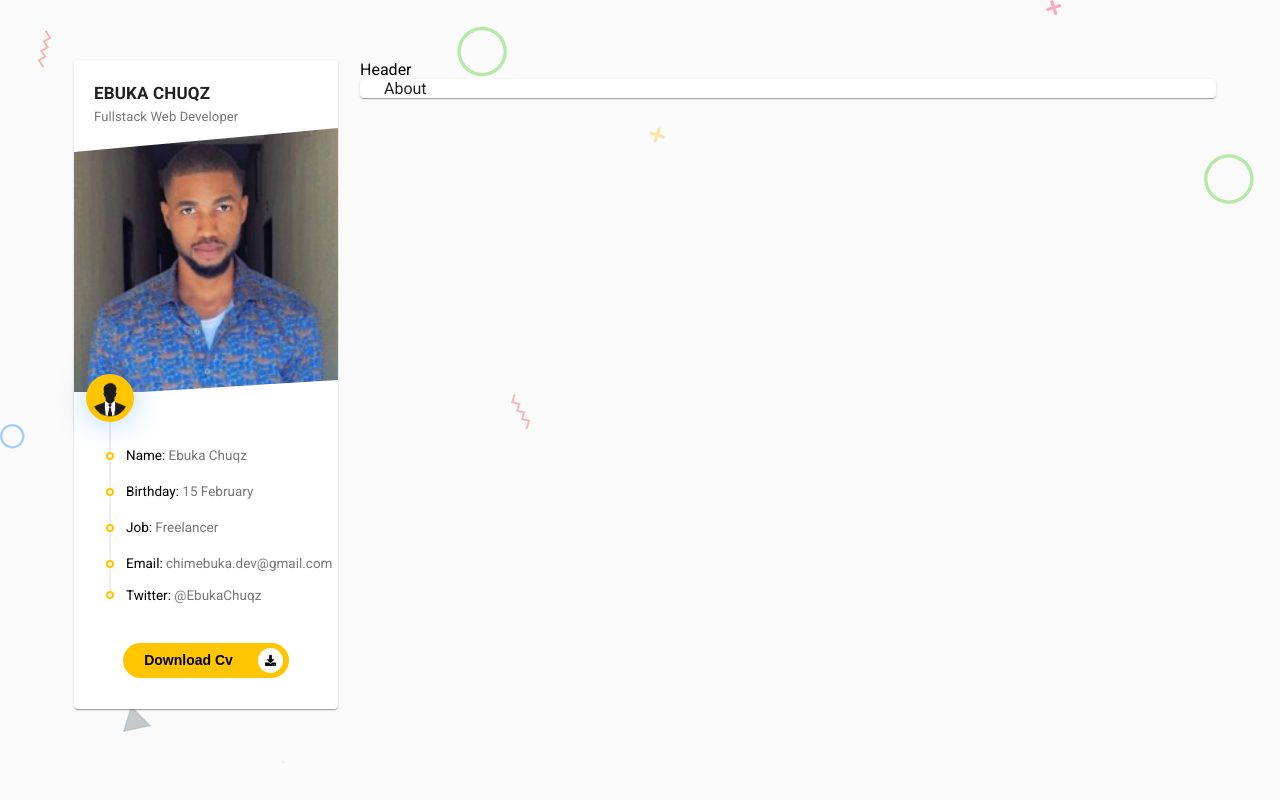
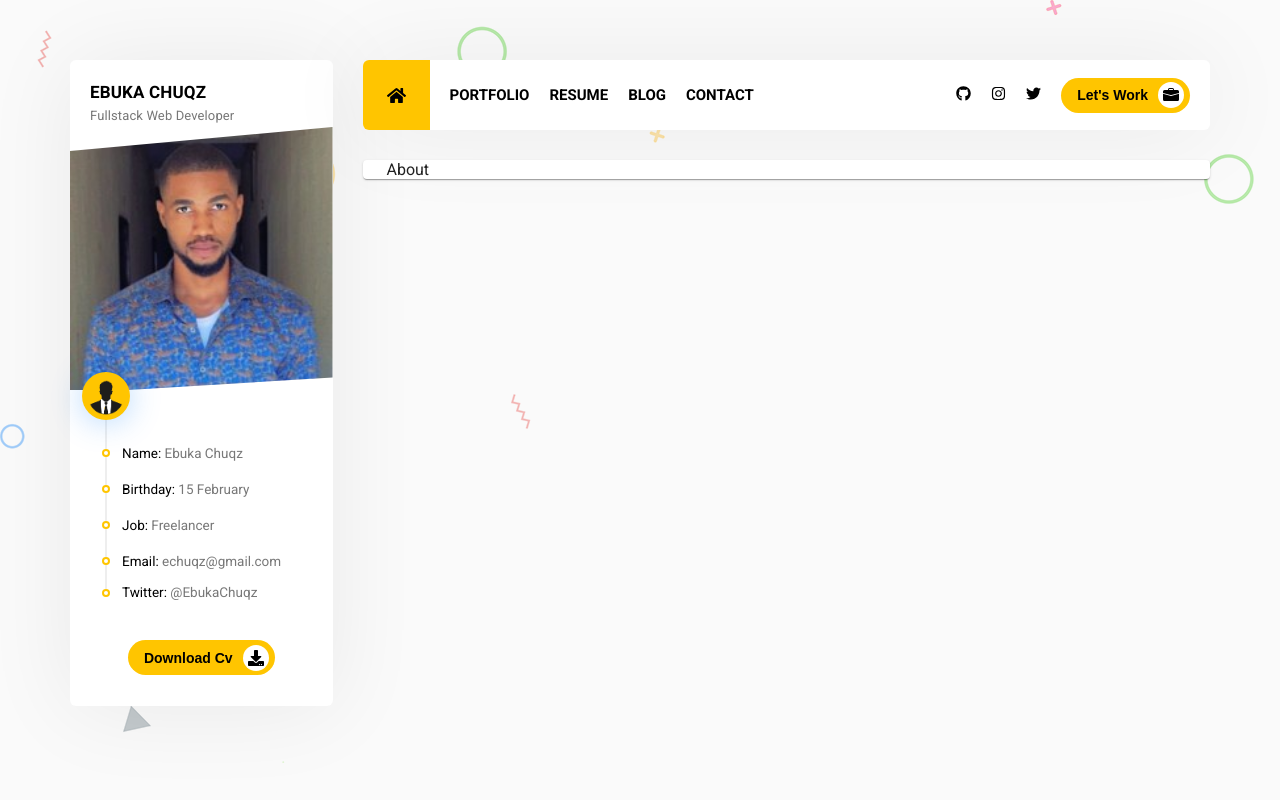
Before and after one commit to Ebukachuqz/my-website, a React (Create React App) app: page / in a window 1280 px wide. Built offline with nearby package versions, Linux system fonts and the light colour scheme.

Commit message:
Designed Header and Navs

```diff
--- a/src/App.js
+++ b/src/App.js
@@ -8,33 +8,45 @@ import Resume from "./pages/Resume/Resume";
 import Blog from "./pages/Blog/Blog";
 import Porfolio from "./pages/Porfolio/Porfolio";
 
-const MainContainer = styled(Container)`
-  margin-top: 60px;
+const MainContainer = styled("div")`
+  width: 100%;
+  max-width: 1170px;
+  margin: 60px auto 20px;
+
+  @media (max-width: 992px) {
+    max-width: 750px;
+  }
+`;
+
+const GridItem = styled(Grid)`
+  width: 100%;
+  position: relative;
+  padding: 0 15px;
 `;
 
 const App = () => {
   return (
     <MainContainer>
-      <Grid container spacing={4}>
-        <Grid item xs={12} md={3}>
+      <BrowserRouter>
+        <Grid container>
+          <GridItem item xs={12} md1={4} lg={3}>
             <Profile />
-        </Grid>
-        <Grid item xs={12} md={9}>
+          </GridItem>
+          <GridItem item xs={12} md1={8} lg={9}>
             <Header />
             <Paper>
               <Container>
-              <BrowserRouter>
                 <Routes>
                   <Route path="/" element={<About />} />
                   <Route path="/resume" element={<Resume />} />
                   <Route path="/blog" element={<Blog />} />
                   <Route path="/porfolio" element={<Porfolio />} />
                 </Routes>
-              </BrowserRouter>
               </Container>
             </Paper>
+          </GridItem>
         </Grid>
-      </Grid>
+      </BrowserRouter>
     </MainContainer>
   );
 };
--- a/src/components/GenericButton/GenericButton.jsx
+++ b/src/components/GenericButton/GenericButton.jsx
@@ -11,26 +11,27 @@ const GenericBtn = styled("button")`
   display: flex;
   justify-content: center;
   align-items: center;
+  transition: 350ms ease-in background;
 
   p {
     font-weight: bold;
     font-size: 14px;
-    margin-left: 15px;
+    margin-left: 10px;
   }
   &:hover {
-    background: black;
+    background: var(--primary-color-dark);
   }
 `;
 const Icon = styled("div")`
   color: #000;
   background: #fff;
   border-radius: 50px;
-  font-size: 11px;
-  height: 25px;
-  width: 25px;
-  margin-left: 25px;
-  text-align: center;
-  line-height: 29px;
+  font-size: 16px;
+  padding: 5px;
+  margin-left: 10px;
+  display: flex;
+  align-items: center;
+  justify-content: center;
 `;
 
 const GenericButton = ({ text, icon }) => {
--- a/src/components/Header/Header.jsx
+++ b/src/components/Header/Header.jsx
@@ -1,7 +1,112 @@
+import { Box, styled } from "@mui/material";
 import React from "react";
+import { FaHome, FaTwitter, FaGithub, FaInstagram } from "react-icons/fa";
+import { BsBriefcaseFill } from "react-icons/bs";
+import { NavLink } from "react-router-dom";
+import GenericButton from "../GenericButton/GenericButton";
+import SocialIcons from "../SocialIcons/SocialIcons";
+
+const Nav = styled("nav")`
+  display: flex;
+  align-items: center;
+  /* justify-content: center; */
+  width: 100%;
+  height: 70px;
+  background: #fff;
+  overflow: hidden;
+  box-shadow: 0px 2px 92px 0px rgb(0 0 0 / 7%);
+  border-radius: 6px;
+  margin-bottom: 30px;
+`;
+
+const Nav1 = styled("ul")`
+  flex: 1;
+  list-style: none;
+  display: flex;
+  padding: 0;
+  height: 100%;
+  justify-content: flex-start;
+  align-items: center;
+  li {
+    height: 100%;
+    :nth-of-type(1) {
+      background: var(--primary-color);
+      font-size: 18px;
+      margin-right: 10px;
+      transition: 350ms ease-in;
+
+      &:hover {
+        background: var(--primary-color-dark);
+      }
+    }
+  }
+`;
+
+const NavLinks = styled(NavLink)`
+  text-decoration: none;
+  padding: 0 10px;
+  font-size: 15px;
+  font-weight: 700;
+  text-transform: uppercase;
+  height: 100%;
+  color: black;
+  display: flex;
+  justify-content: center;
+  align-items: center;
+  transition: 400ms color ease-in-out, 350ms transform ease-out;
+
+  &:hover {
+    color: var(--primary-color);
+    transform: scale(1.1);
+  }
+`;
+
+const Nav2 = styled("div")`
+  display: flex;
+  justify-content: flex-end;
+  align-items: center;
+  padding: 0 20px;
+`;
 
 const Header = () => {
-  return <div>Header</div>;
+  return (
+    <Nav>
+      <Nav1>
+        <li>
+          <NavLinks
+            style={{
+              padding: "0 24px",
+              fontSize: "19px",
+              color: "black",
+            }}
+            to="/"
+          >
+            <FaHome />
+          </NavLinks>
+        </li>
+        <li>
+          <NavLinks to="/">Portfolio</NavLinks>
+        </li>
+        <li>
+          <NavLinks to="/">Resume</NavLinks>
+        </li>
+        <li>
+          <NavLinks to="/">Blog</NavLinks>
+        </li>
+        <li>
+          <NavLinks to="/">Contact</NavLinks>
+        </li>
+      </Nav1>
+      <Nav2>
+        <Box sx={{ marginRight: "20px" }}>
+          <SocialIcons />
+        </Box>
+        <Box>
+          <GenericButton text={"Let's Work"} icon={<BsBriefcaseFill />} />
+        </Box>
+      </Nav2>
+    </Nav>
+  );
 };
 
 export default Header;
--- a/src/components/Profile/Profile.jsx
+++ b/src/components/Profile/Profile.jsx
@@ -11,14 +11,13 @@ import GenericButton from "../GenericButton/GenericButton";
 import Timeline from "../Timeline/Timeline";
 import { FaDownload } from "react-icons/fa";
 
-const Container = styled(Box)`
+const ProfileContainer = styled("div")`
   width: 100%;
-  padding: 0 10px;
-`;
-const ProfileContainer = styled(Paper)`
-  width: 100%;
-  padding: 1px 0px;
   background-color: #fff;
+  box-shadow: 0px 2px 92px 0px rgb(0 0 0 / 7%);
+  padding-bottom: 1px;
+  border-radius: 6px;
+  margin-bottom: 30px;
 `;
 
 const ProfileName = styled(Typography)`
@@ -43,8 +42,7 @@ const ProfilePicture = styled(Box)`
 `;
 const Profile = () => {
   return (
-    <Container>
-      <ProfileContainer elevation={1}>
+    <ProfileContainer>
       {/* Profile name */}
       <Box sx={{ lineHeight: "18px", padding: "20px" }}>
         <ProfileName>EBUKA CHUQZ</ProfileName>
@@ -63,7 +61,6 @@ const Profile = () => {
         <GenericButton text={"Download Cv"} icon={<FaDownload />} />
       </BtnContainer>
     </ProfileContainer>
-    </Container>
   );
 };
 
--- /dev/null
+++ b/src/components/SocialIcons/SocialIcons.jsx
@@ -0,0 +1,58 @@
+import { styled } from "@mui/material";
+import React from "react";
+import { FaTwitter, FaGithub, FaInstagram } from "react-icons/fa";
+
+const Container = styled("div")`
+  display: flex;
+  justify-content: center;
+  align-items: center;
+  font-size: 15px;
+  gap: 20px;
+
+  a {
+    color: black;
+    transition: 350ms ease-out transform;
+    &:hover {
+      transform: scale(1.3);
+    }
+  }
+`;
+
+const TwitterIcon = styled(FaTwitter)`
+  &:hover {
+    color: #1da1f2;
+  }
+`;
+const GithubIcon = styled(FaGithub)`
+  &:hover {
+    color: #07851c;
+  }
+`;
+
+const InstaIcon = styled(FaInstagram)`
+  &:hover {
+    color: #e20f33;
+  }
+`;
+
+const SocialIcons = () => {
+  return (
+    <Container>
+      <a target="_blank" rel="noreferrer" href="https://github.com/Ebukachuqz">
+        <GithubIcon />
+      </a>
+      <a
+        target="_blank"
+        rel="noreferrer"
+        href="https://www.instagram.com/ebukachuqz/"
+      >
+        <InstaIcon />
+      </a>
+      <a target="_blank" rel="noreferrer" href="https://twitter.com/EbukaDev">
+        <TwitterIcon />
+      </a>
+    </Container>
+  );
+};
+
+export default SocialIcons;
--- a/src/components/Timeline/Timeline.jsx
+++ b/src/components/Timeline/Timeline.jsx
@@ -90,7 +90,7 @@ const Timeline = () => {
       </TimelineItem>
       <TimelineItem>
         <p>
-          <span>Email:</span> chimebuka.dev@gmail.com
+          <span>Email:</span> echuqz@gmail.com
         </p>
       </TimelineItem>
       <TimelineItem>
--- a/src/index.css
+++ b/src/index.css
@@ -2,6 +2,11 @@
 
 :root {
   --primary-color: #ffc500;
+  --primary-color-dark: #fdb000;
+}
+
+.stay-black:hover {
+  color: black;
 }
 
 body {
--- a/src/index.js
+++ b/src/index.js
@@ -2,5 +2,12 @@ import React from "react";
 import ReactDOM from "react-dom";
 import "./index.css";
 import App from "./App";
+import { ThemeProvider } from "@mui/material";
+import theme from "./theme";
 
-ReactDOM.render(<App />, document.getElementById("root"));
+ReactDOM.render(
+  <ThemeProvider theme={theme}>
+    <App />
+  </ThemeProvider>,
+  document.getElementById("root")
+);
--- /dev/null
+++ b/src/theme.js
@@ -0,0 +1,24 @@
+import { createTheme } from "@mui/material";
+
+const theme = createTheme({
+  breakpoints: {
+    values: {
+      xs: 0,
+      sm: 600,
+      md: 900,
+      md1: 992,
+      lg: 1200,
+      xl: 1536,
+    },
+  },
+  //   palette: {
+  //     primary: {
+  //       main: "#003580",
+  //     },
+  //   },
+  //   typography: {
+  //     fontWeightVeryBold: 900,
+  //   },
+});
+
+export default theme;
```
Lines whose indentation alone changed are shown as unchanged.
